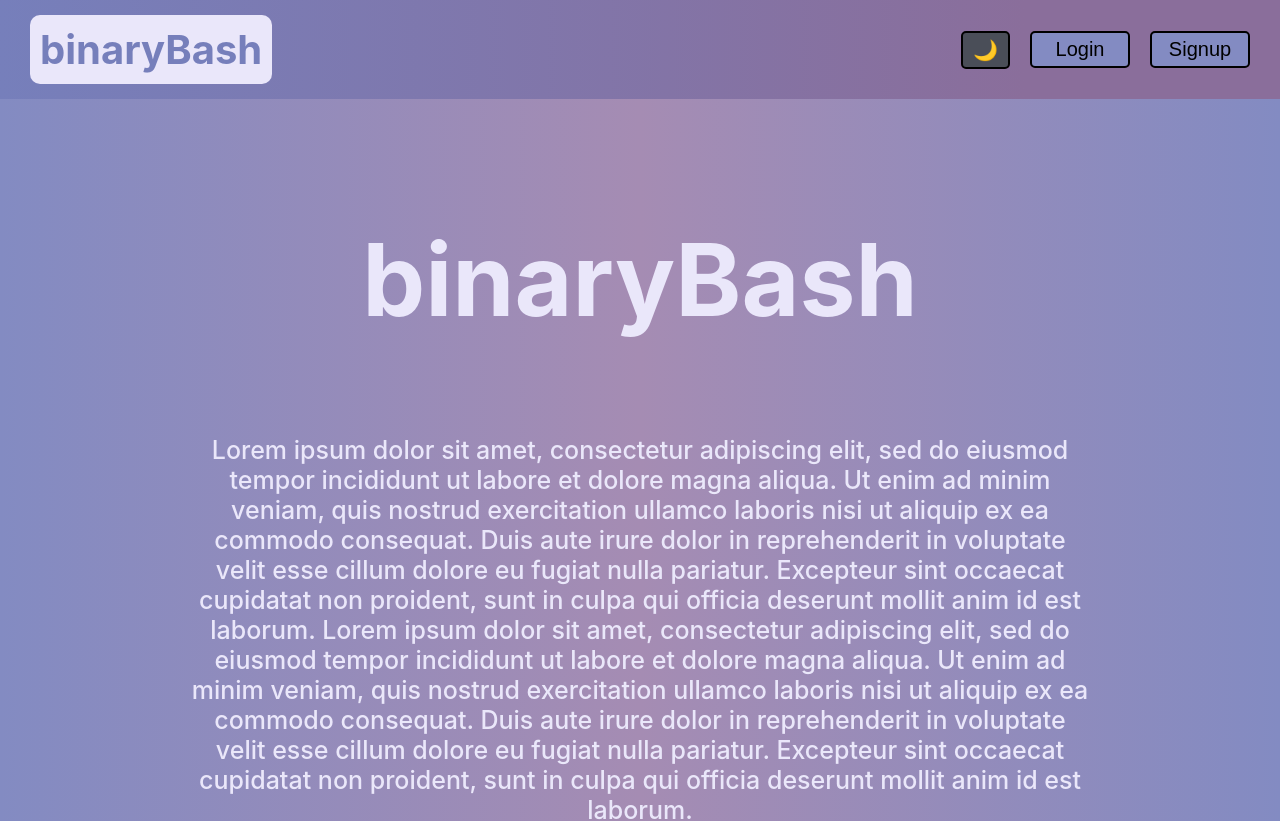
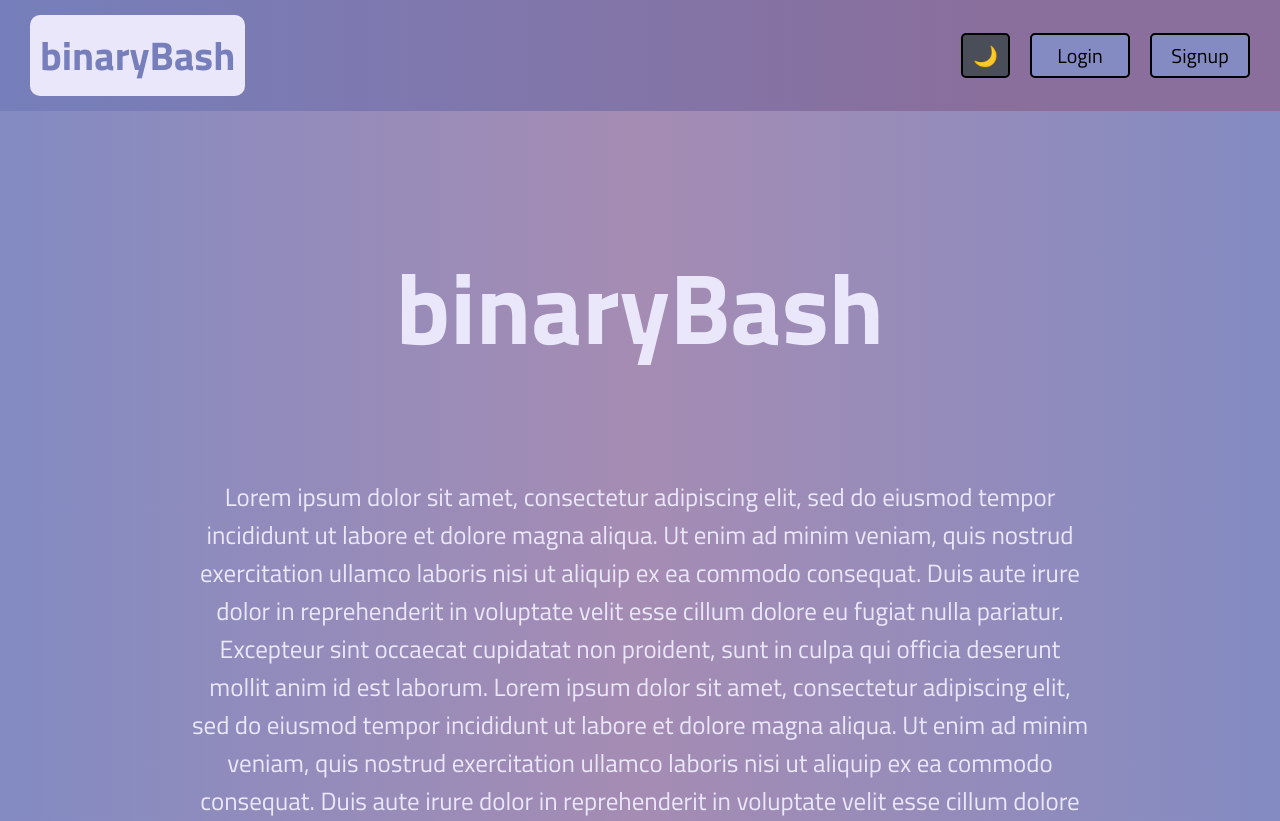
Before and after one commit to bruno-rossi/phase-4-final-project-binary-bash, a React (Create React App) app in the folder binary-bash/client/: page / in a window 1280 px wide. Shown: the top 821 px of the page. Built offline with nearby package versions, Linux system fonts and the light colour scheme; no server answers.

Commit message:
Updated font

```diff
--- a/binary-bash/client/public/index.html
+++ b/binary-bash/client/public/index.html
@@ -2,7 +2,7 @@
 <html lang="en">
   <head>
     <meta charset="utf-8" />
-    <link rel="icon" href="%PUBLIC_URL%/favicon.ico" />
+    <link rel="icon" href="https://upload.wikimedia.org/wikipedia/en/2/26/Party_Popper_Emojipedia.png" />
     <meta name="viewport" content="width=device-width, initial-scale=1" />
     <meta name="theme-color" content="#000000" />
     <meta
@@ -10,6 +10,9 @@
       content="Web site created using create-react-app"
     />
     <link rel="apple-touch-icon" href="%PUBLIC_URL%/logo192.png" />
+    <link rel="preconnect" href="https://fonts.googleapis.com">
+    <link rel="preconnect" href="https://fonts.gstatic.com" crossorigin>
+    <link href="https://fonts.googleapis.com/css2?family=Titillium+Web:ital,wght@0,200;0,300;0,400;0,600;0,700;0,900;1,200;1,300;1,400;1,600;1,700&display=swap" rel="stylesheet">
     <!--
       manifest.json provides metadata used when your web app is installed on a
       user's mobile device or desktop. See https://developers.google.com/web/fundamentals/web-app-manifest/
--- a/binary-bash/client/src/styles/styles.css
+++ b/binary-bash/client/src/styles/styles.css
@@ -1,7 +1,6 @@
-/* body {
-    background: rgb(131,139,194);
-    background: linear-gradient(90deg, rgba(131,139,194,1) 0%, rgba(165,140,179,1) 50%, rgba(131,139,194,1) 100%);
-} */
+* {
+    font-family: "Titillium Web", sans-serif;
+}
 
 .light-theme {
     background: rgb(131,139,194);
@@ -515,7 +514,7 @@
     display: block;
     text-decoration: none;
     background-color: #838BC2;
-    max-width: 10%;
+    /* max-width: 10%; */
     padding: 10px;
     margin: 2% auto;
     border: solid 2px black;
```
